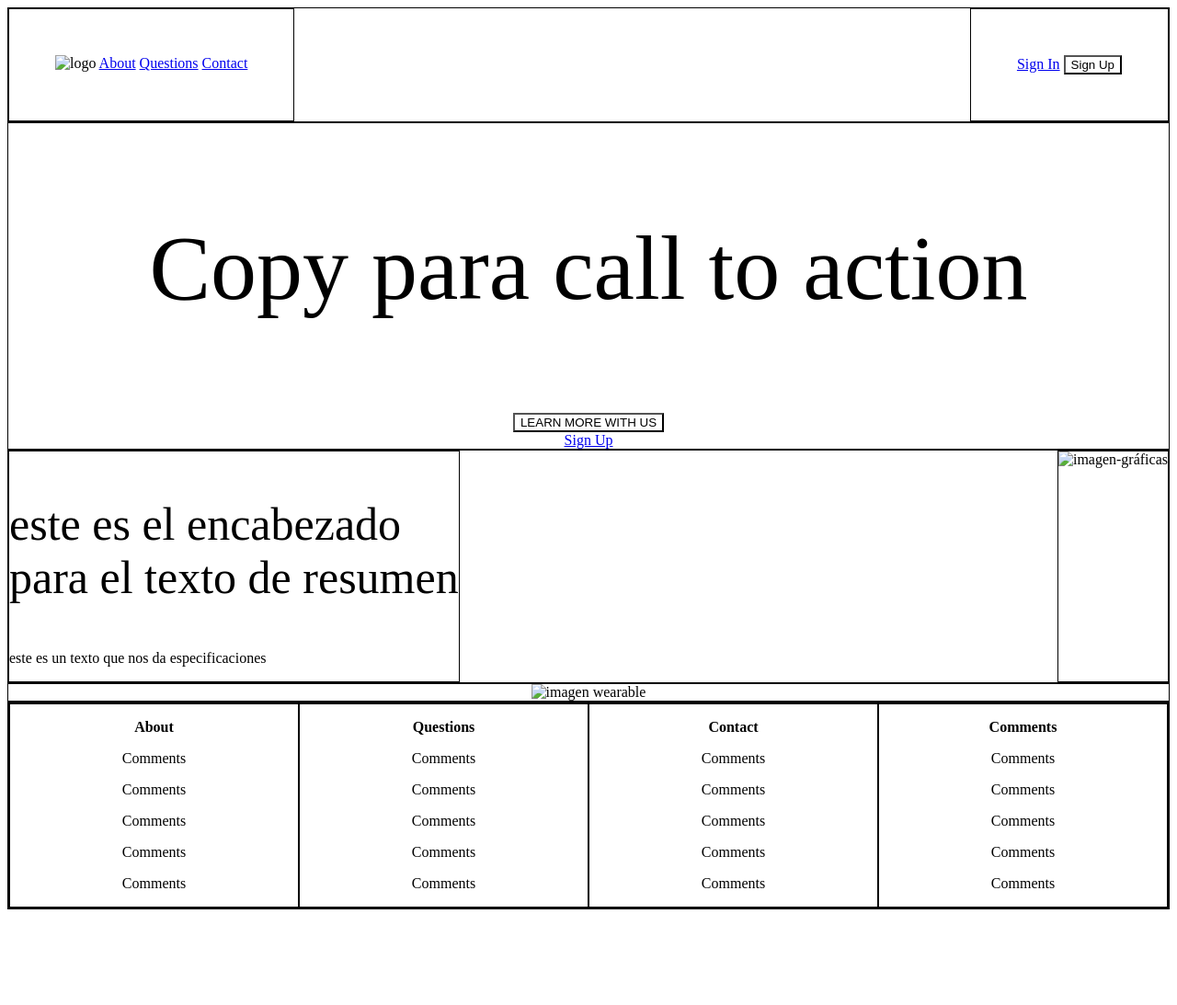
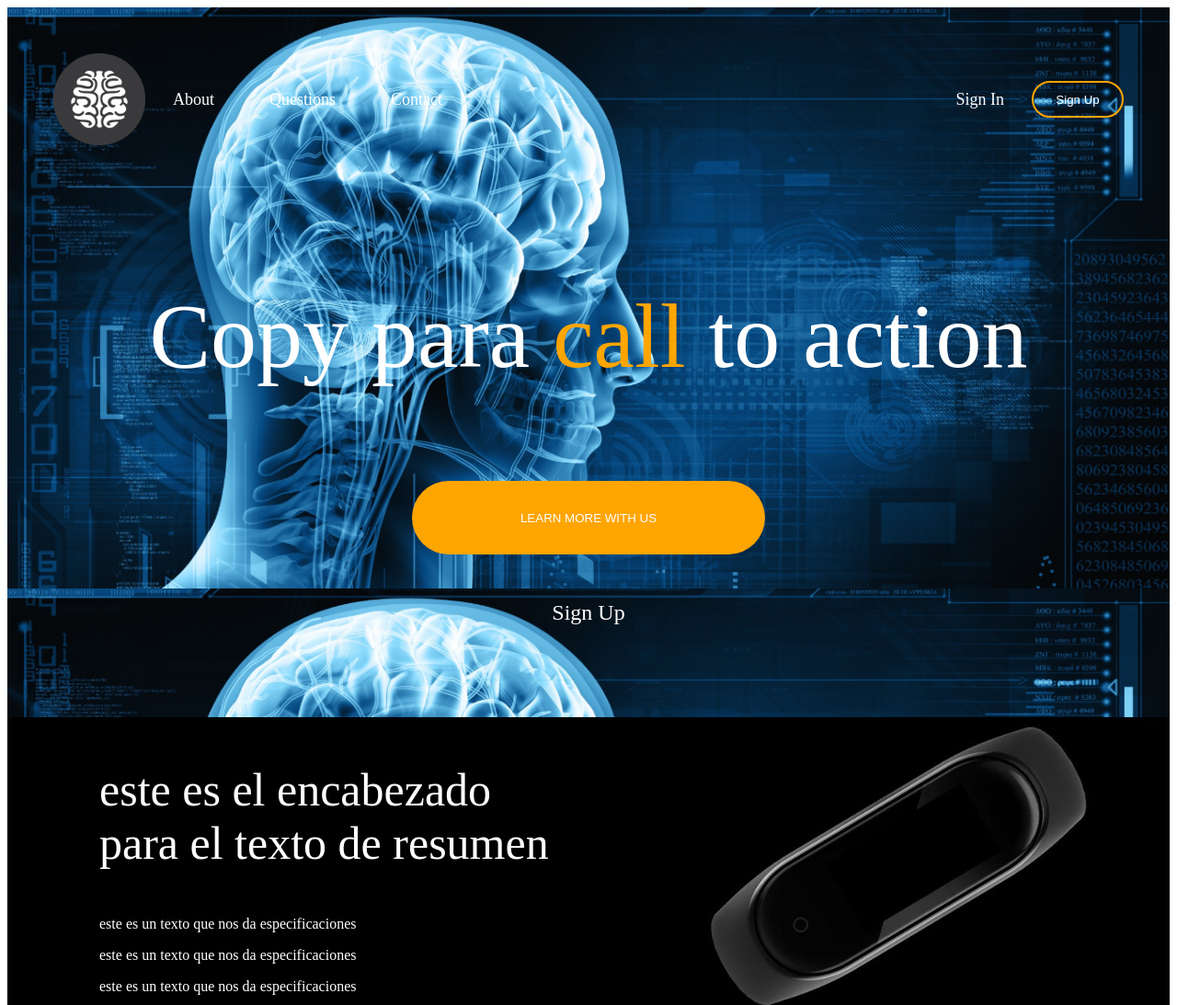
Before and after one commit to Yulz22/Epileptric, a plain HTML site: page index.html in a window 1280 px wide. Shown: the top 1093 px of the page at 92% size. Before the commit the page ends 997 px from the top, so only its background shows below. Drawn offline with Linux system fonts and the light colour scheme.

Commit message:
maqueta landing page

```diff
--- a/assets/styles/styles.scss
+++ b/assets/styles/styles.scss
@@ -6,23 +6,94 @@ nav{
 
 .menu, .user{
 padding: 50px;
+display: flex;
+align-items: center;
+    a{
+        color: white;
+        text-decoration: none;
+        font-size: large;
+        margin: 30px;
+    }
+    button{
+        border: 2px solid orange;
+        background-color: transparent;
+        border-radius: 30px;
+        height: 40px;
+        width: 100px;
+        color: white;
+    }
 }
-
+.logo{
+    background-image: url("../images/logo.png");
+    background-size: contain;
+    height: 100px;
+    width: 100px;
+}
+.hero{
+    background-image: url("../images/bgBrief.jpg");
+    background-size: contain;
+}
 .breaf{
     display: flex;
     justify-content: center;
     flex-flow: column nowrap;
     align-items: center;
+    padding-bottom: 100px;
+    color: white;
+    a{
+        color: white;
+        text-decoration: none;
+        font-size: x-large;
+        margin-top: 50px;
+    }
 }
-
+.action{
+    color:orange;
+}
+.-fluid{
+    background-color: black;
+    color: white;
+}
+footer{
+    display: flex;
+    align-items: center;
+    justify-content: center;
+    background-color: black;
+    color: white;
+    padding-top: 50px;
+    padding-bottom: 20px;
+}
+.resume{
+    color: white;
+    background-color: black;
+    padding-left: 100px;
+    padding-bottom: 50px;
+}
 .graphs{
     display: flex;
-justify-content: space-between
+justify-content: space-between;
+height: 70vh;
 }
 .wearable{
     display: flex;
     justify-content: center;
     align-items: center;
+    background-image: url("../images/device.png");
+    background-size: contain;
+    height: 150vh;
+}
+
+.grap-image{
+    background-image: url("../images/band4.jpg");
+    background-size: contain;
+    img{
+        height: 100%;
+        width: 100%;
+    }
+    width: 50vw;
+}
+.resume{
+    width: 50vw;
 }
 
 .container-cards{
@@ -41,10 +112,11 @@ justify-content: space-between
 .txt-call2{
     font-size: 50px;
 }
-button{
-    background-color: transparent;
+.call-action{
+    background-color: orange;
+    color: white;
+    width: 30vw;
+    height: 10vh;
+    border: 0;
+    border-radius: 50px;
 }
-
-div{
-    border: 1px solid black;
-}
--- a/index.html
+++ b/index.html
@@ -11,11 +11,12 @@
 </head>
 
 <body>
-
+   <div class="hero">
         <div class="header">
             <nav id="navigation">
                 <div class="menu">
-                    <img src="#" alt="logo">
+                        <div class="logo"></div>
+
                     <a href="#">About</a>
                     <a href="#">Questions</a>
                     <a href="#">Contact</a>
@@ -27,21 +28,26 @@
             </nav>
         </div>
         <div class="breaf">
-            <p class="txt-call">Copy para call to action</p>
-            <button>LEARN MORE WITH US</button>
+            <p class="txt-call">Copy para <span class="action">call</span> to action</p>
+            <button class="call-action">LEARN MORE WITH US</button>
             <a href="#">Sign Up</a>
         </div>
+    </div>
         <div class="graphs">
             <div class="resume">
                 <p class="txt-call2">este es el encabezado<br> para el texto de resumen</p>
                 <p>este es un texto que nos da especificaciones</p>
+                <p>este es un texto que nos da especificaciones</p>
+                <p>este es un texto que nos da especificaciones</p>
+                <p>este es un texto que nos da especificaciones</p>
+
             </div>
             <div class="grap-image">
-                <img src="#" alt="imagen-gráficas">
+
             </div>
         </div>
 <div class="wearable">
-    <img src="#" alt="imagen wearable">
+
 </div>
 <div class="-fluid">
         <div class="container-cards">
@@ -79,6 +85,9 @@
               </div>
         </div>
       </div>
+      <footer>
+      @Epilepctric
+    </footer>
 </body>
 
 </html>
```
Also changed, not shown: assets/images/band4.jpg (added), assets/images/bgBrief.jpg (added), assets/images/device.png (added), assets/images/logo.png (added), assets/styles/style.css, 1 other file.
